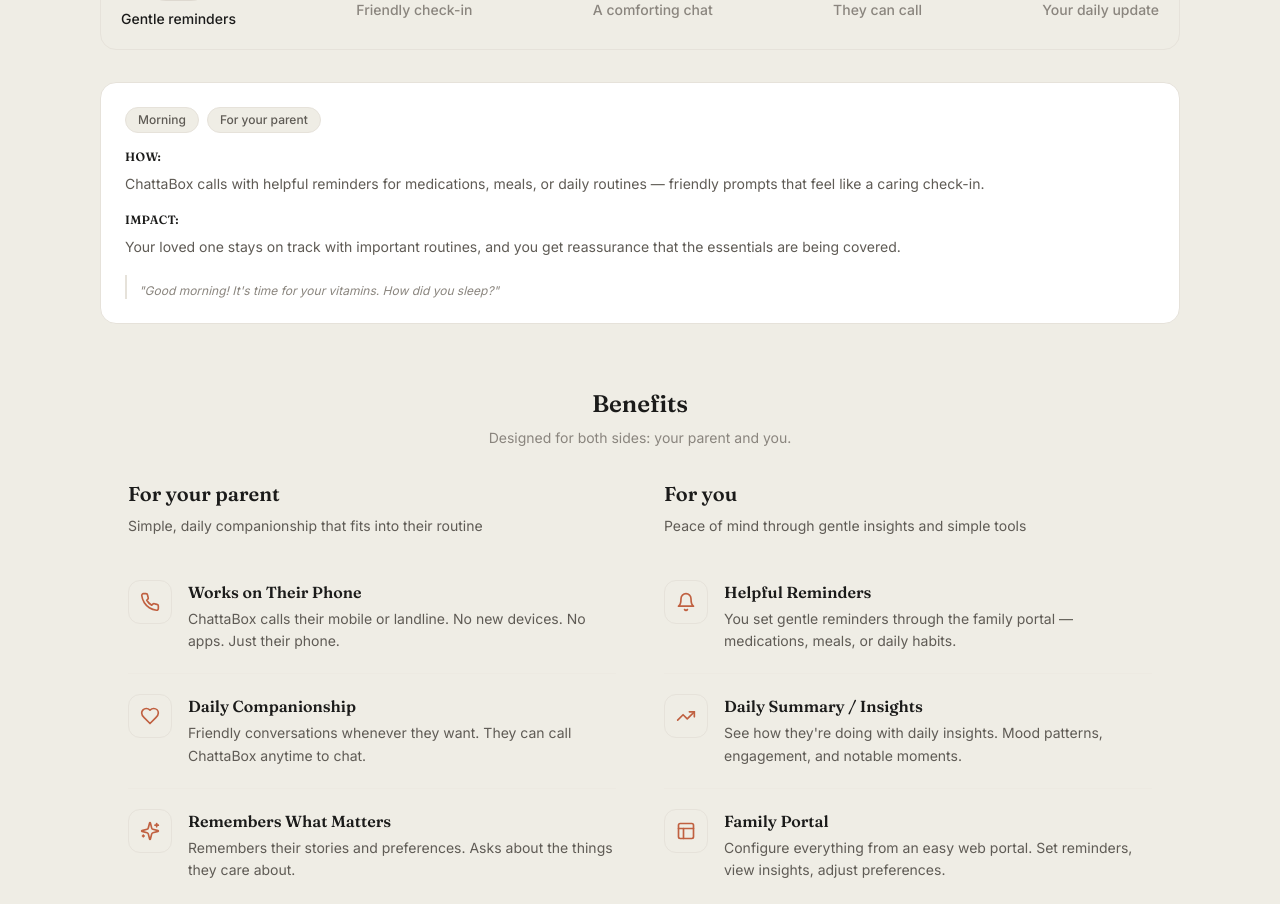
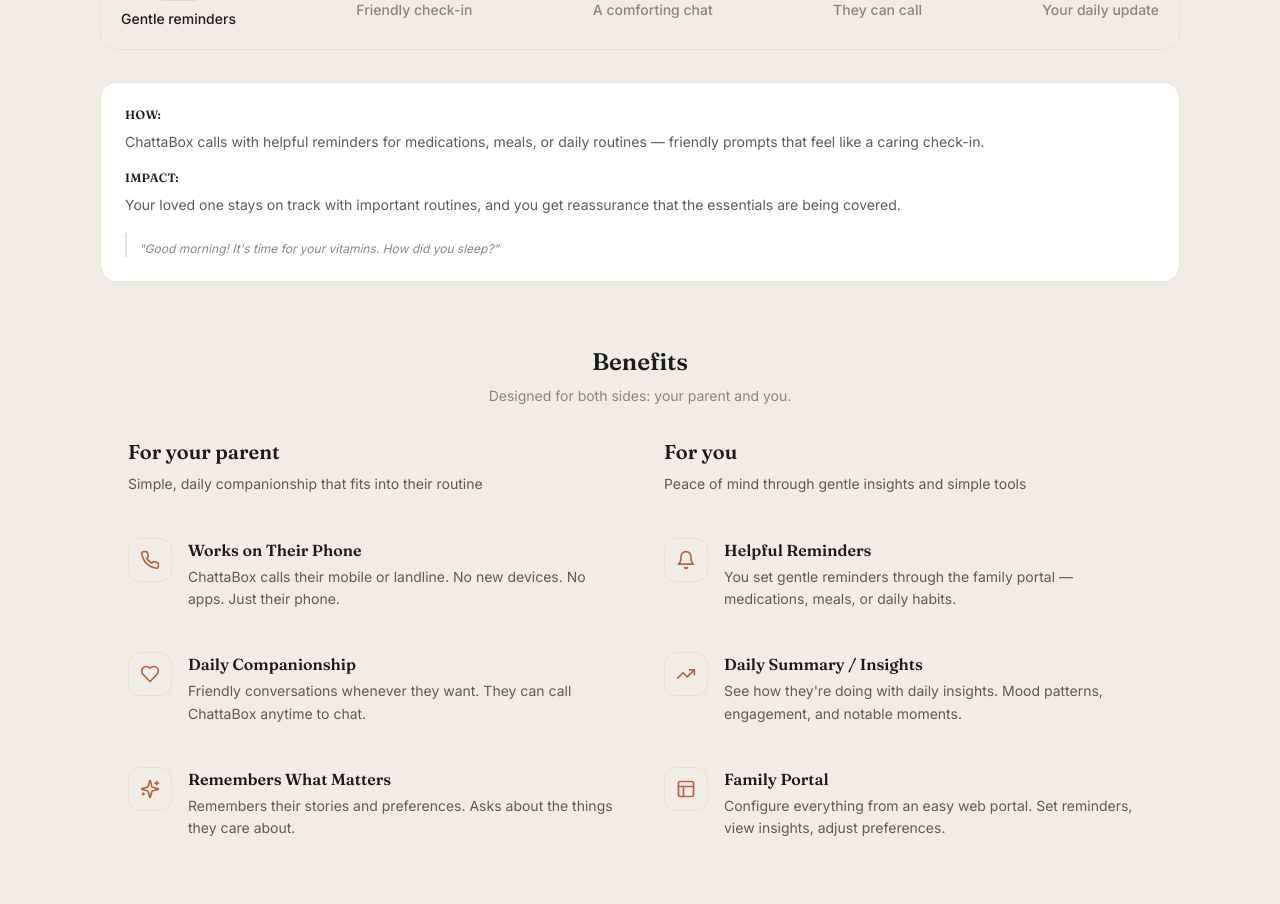
Before and after one commit to hawkpersonal/ChattaBox-Public-Website, a React (Vite) app: page / in a window 1280 px wide. Shown: the part 1116-2020 px from the top of the page. Built offline with nearby package versions, Linux system fonts and the light colour scheme.

Commit message:
Remove label pills from detail card

```diff
--- a/src/components/sections/Features.tsx
+++ b/src/components/sections/Features.tsx
@@ -336,18 +336,6 @@
           {/* Detail Panel */}
           <div className="rounded-2xl border border-[#E6E2DA] bg-white p-5 md:p-6">
             <div className="space-y-4">
-              {/* Label Pills */}
-              <div className="flex flex-wrap items-center gap-2">
-                <span className="text-xs font-medium text-[#5F5B55] bg-[#EFEDE5] border border-[#E6E2DA] px-3 py-1 rounded-full">
-                  {activeStepData.timeLabel}
-                </span>
-                {activeStepData.audience && (
-                  <span className="text-xs font-medium text-[#5F5B55] bg-[#EFEDE5] border border-[#E6E2DA] px-3 py-1 rounded-full">
-                    {activeStepData.audience}
-                  </span>
-                )}
-              </div>
-
               {/* How Section */}
               <div>
                 <h5 className="text-xs font-semibold uppercase tracking-wide text-[#1B1B1A] mb-2">
```
